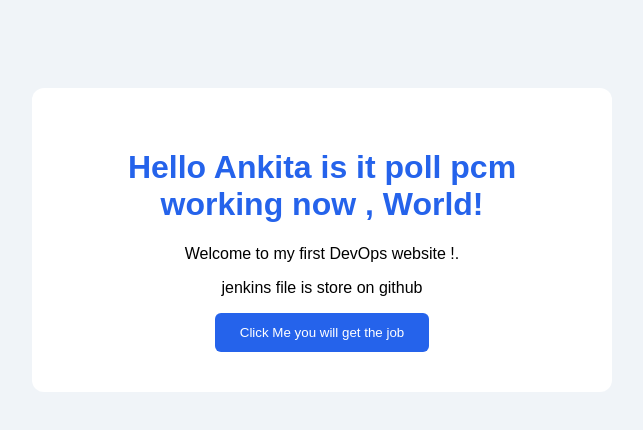
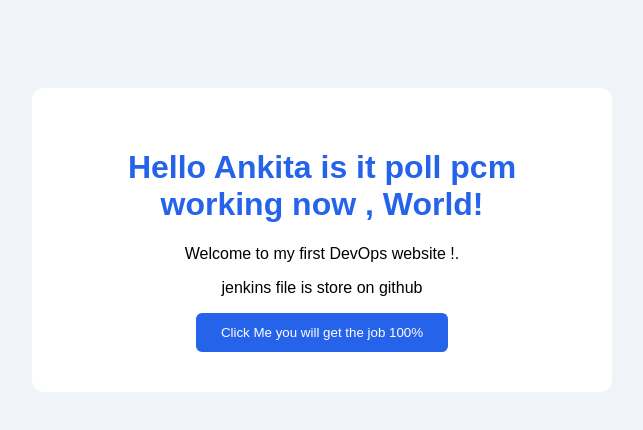
Before and after one commit to ankita0513/jenkins_demo, a plain HTML site: page index.html in a window 1280 px wide. Shown: the whole page, without its empty margins (318-961 px from the left). Drawn offline with Linux system fonts and the light colour scheme.

Commit message:
just try 1

```diff
--- a/index.html
+++ b/index.html
@@ -38,7 +38,7 @@
         <p>Welcome to my first DevOps website !.</p>
         <p>jenkins file is store on github </p>
         <button onclick="alert('Website is working!')">
-            Click Me you will get the job
+            Click Me you will get the job 100%
         </button>
     </div>
 </body>
```
